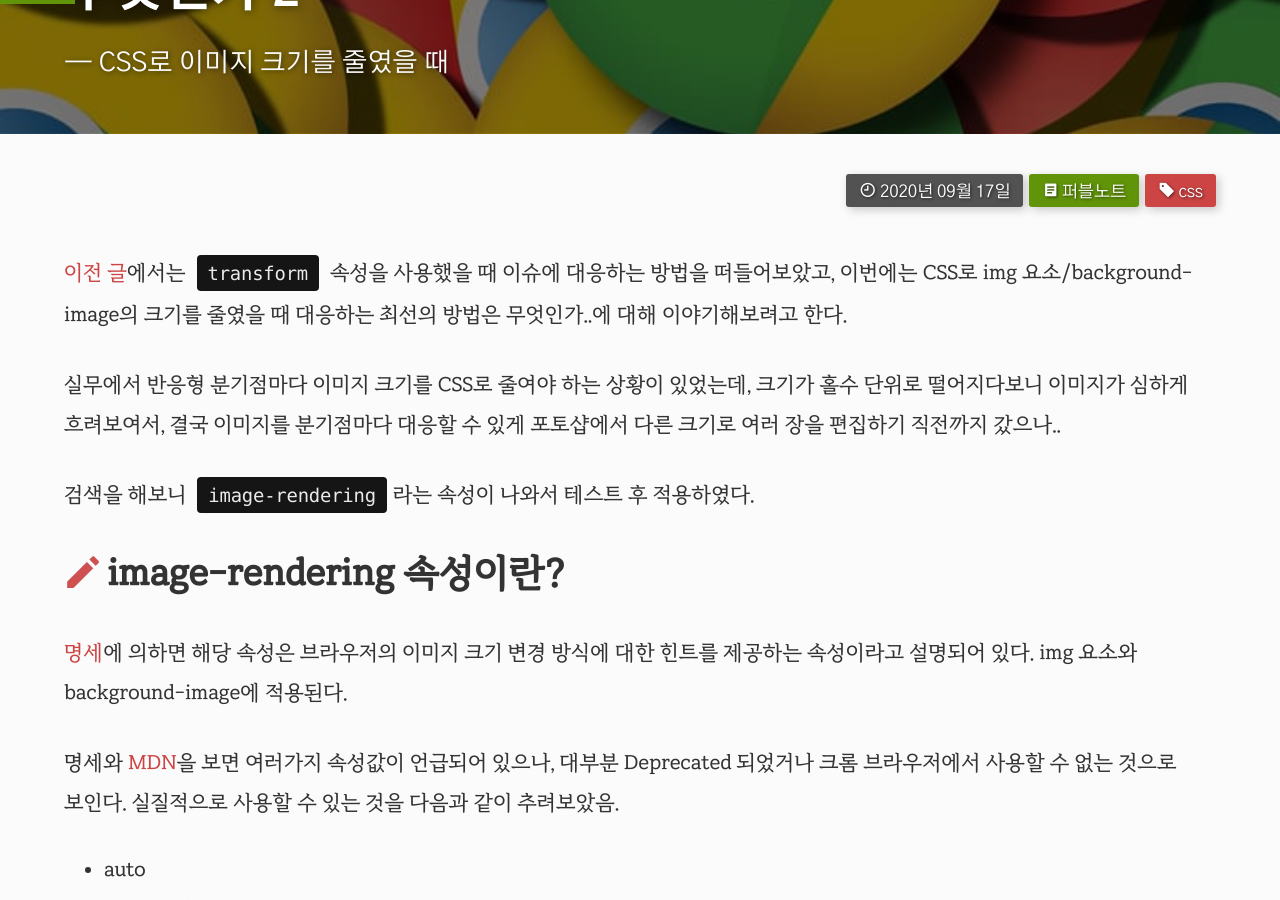
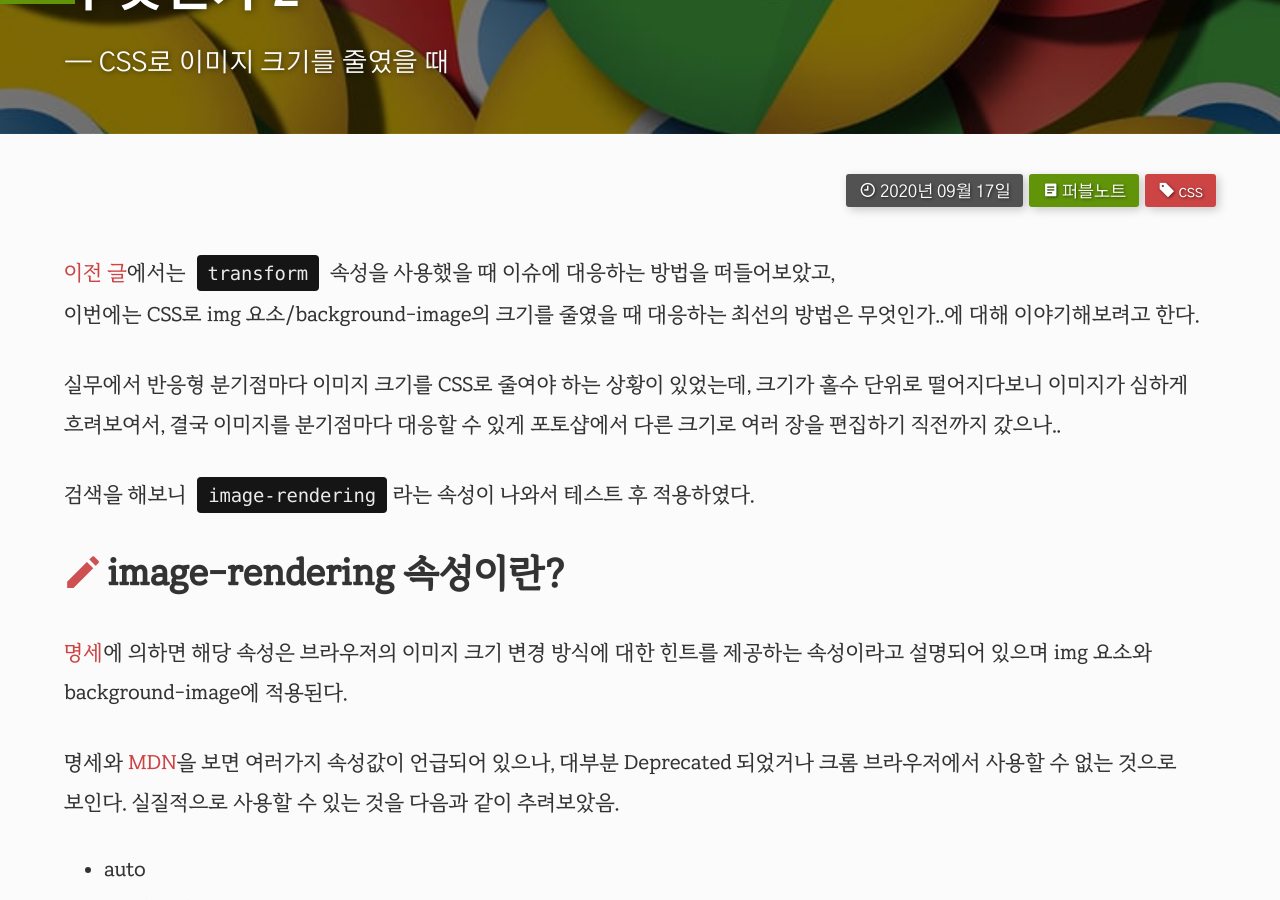
Before and after one commit to selosele/selosele.github.io, a Jekyll site: the page built from _posts/2020-09-17-sub-pixel-rendering2.md, in a window 1280 px wide and 900 px high, scrolled down 243 px. Built offline with Jekyll 4.4.1, drawn with Linux system fonts in a browser that asks for light colours; comment, search, counter and statistics services are not loaded.

Commit message:
포스트 수정

````diff
--- a/_posts/2020-09-17-sub-pixel-rendering2.md
+++ b/_posts/2020-09-17-sub-pixel-rendering2.md
@@ -16,7 +16,8 @@ tags:
 primary_post: true
 ---
 
-[이전 글](/2020/02/16/sub-pixel-rendering/)에서는 ```transform```{:.language-css} 속성을 사용했을 때 이슈에 대응하는 방법을 떠들어보았고, 이번에는 CSS로 img 요소/background-image의 크기를 줄였을 때 대응하는 최선의 방법은 무엇인가..에 대해 이야기해보려고 한다.
+[이전 글](/2020/02/16/sub-pixel-rendering/)에서는 ```transform```{:.language-css} 속성을 사용했을 때 이슈에 대응하는 방법을 떠들어보았고,
+이번에는 CSS로 img 요소/background-image의 크기를 줄였을 때 대응하는 최선의 방법은 무엇인가..에 대해 이야기해보려고 한다.
 
 실무에서 반응형 분기점마다 이미지 크기를 CSS로 줄여야 하는 상황이 있었는데, 크기가 홀수 단위로 떨어지다보니 이미지가 심하게 흐려보여서, 결국 이미지를 분기점마다 대응할 수 있게 포토샵에서 다른 크기로 여러 장을 편집하기 직전까지 갔으나..
 
@@ -24,7 +25,7 @@ primary_post: true
 
 ## image-rendering 속성이란?
 
-[명세](https://drafts.csswg.org/css-images-3/#the-image-rendering){:target="_blank"}에 의하면 해당 속성은 브라우저의 이미지 크기 변경 방식에 대한 힌트를 제공하는 속성이라고 설명되어 있다. img 요소와 background-image에 적용된다.
+[명세](https://drafts.csswg.org/css-images-3/#the-image-rendering){:target="_blank"}에 의하면 해당 속성은 브라우저의 이미지 크기 변경 방식에 대한 힌트를 제공하는 속성이라고 설명되어 있으며 img 요소와 background-image에 적용된다.
 
 명세와 [MDN](https://developer.mozilla.org/ko/docs/Web/CSS/image-rendering){:target="_blank"}을 보면 여러가지 속성값이 언급되어 있으나, 대부분 Deprecated 되었거나 크롬 브라우저에서 사용할 수 없는 것으로 보인다. 실질적으로 사용할 수 있는 것을 다음과 같이 추려보았음.
 
````
